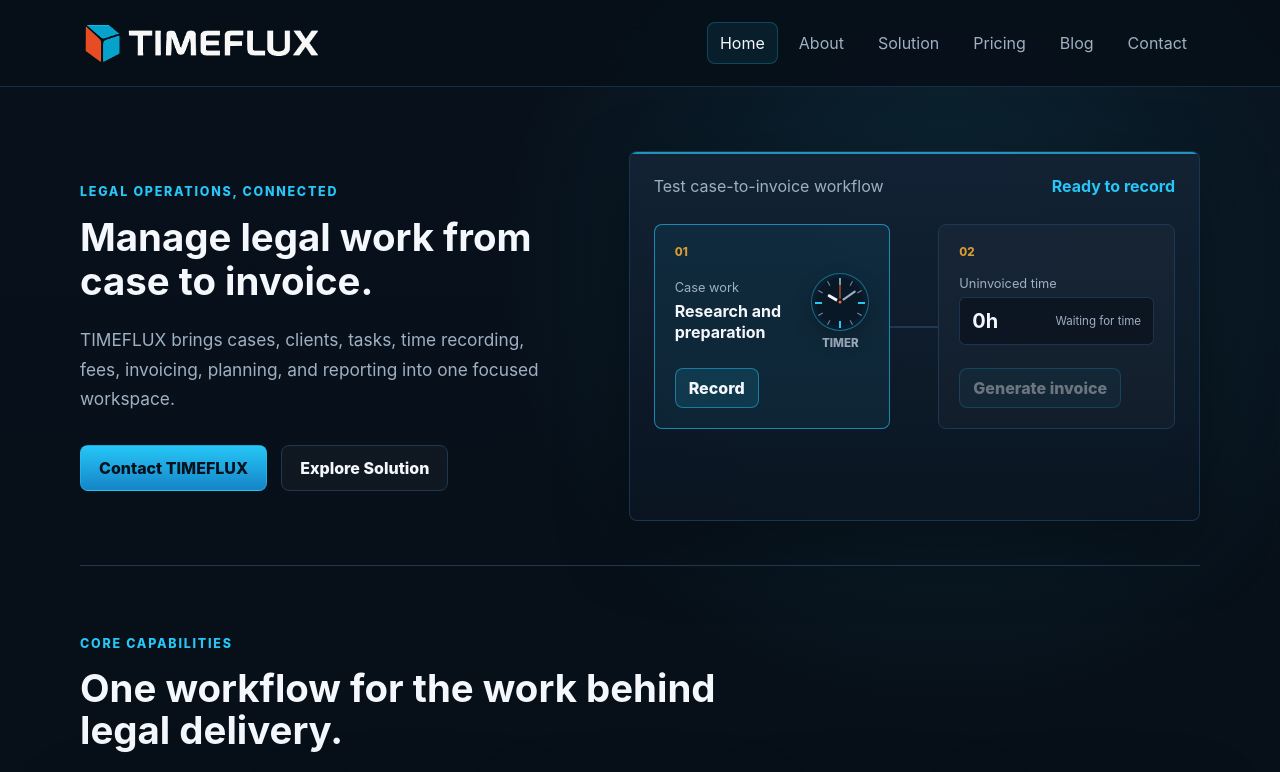
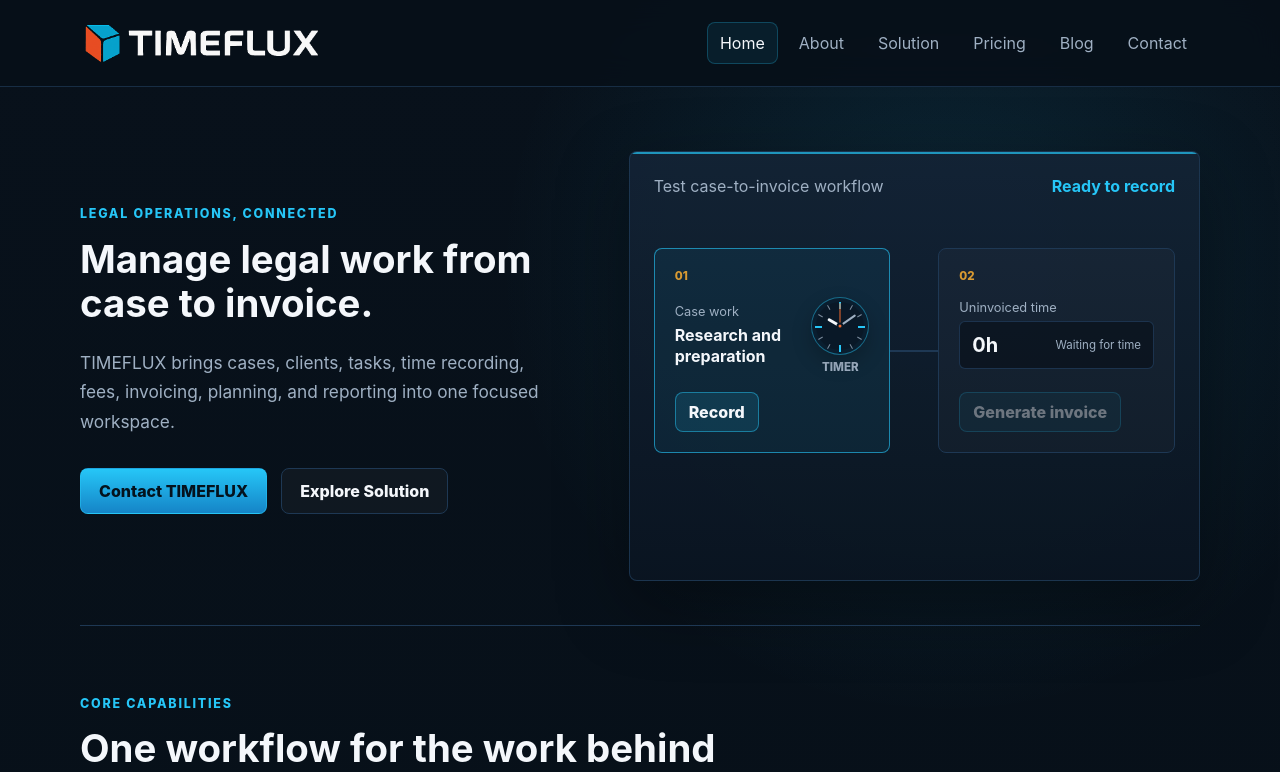
Before and after one commit to timeflux-website/site, a React (Vite) app: page / in a window 1280 px wide. Shown: the top 772 px of the page. Built offline with nearby package versions, Linux system fonts and the light colour scheme.

Commit message:
Add files via upload

```diff
--- a/src/styles.css
+++ b/src/styles.css
@@ -151,8 +151,12 @@ a {
 .hero-grid {
   display: grid;
   grid-template-columns: minmax(0, 0.92fr) minmax(340px, 1.08fr);
-  align-items: center;
+  align-items: start;
   gap: 62px;
+}
+
+.hero-copy {
+  padding-top: 52px;
 }
 
 .eyebrow {
@@ -283,7 +287,7 @@ p {
 }
 
 .workflow-demo {
-  min-height: 370px;
+  min-height: 430px;
 }
 
 .workflow-demo::after {
@@ -307,6 +311,12 @@ p {
   display: grid;
   grid-template-columns: minmax(0, 1fr) 48px minmax(0, 1fr);
   align-items: stretch;
+  margin-top: 52px;
+  transition: margin-top 260ms ease;
+}
+
+.stage-generating .workflow-track,
+.stage-complete .workflow-track {
   margin-top: 28px;
 }
 
@@ -1265,6 +1275,10 @@ p {
     grid-template-columns: 1fr;
   }
 
+  .hero-copy {
+    padding-top: 0;
+  }
+
   .card-grid,
   .card-grid.three,
   .pricing-grid,
@@ -1355,6 +1369,7 @@ p {
 
   .workflow-track {
     grid-template-columns: 1fr;
+    margin-top: 28px;
   }
 
   .workflow-connector {
```
